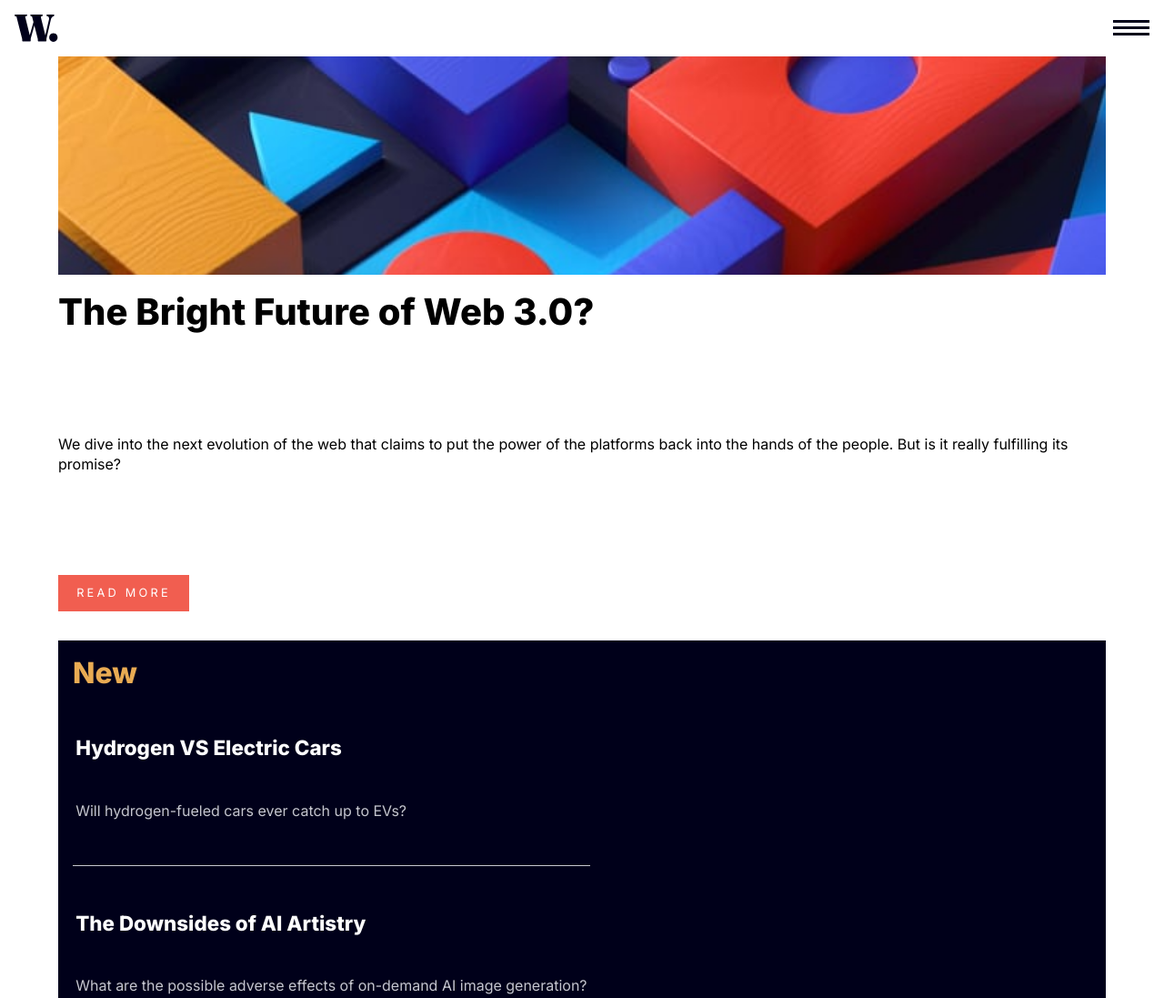
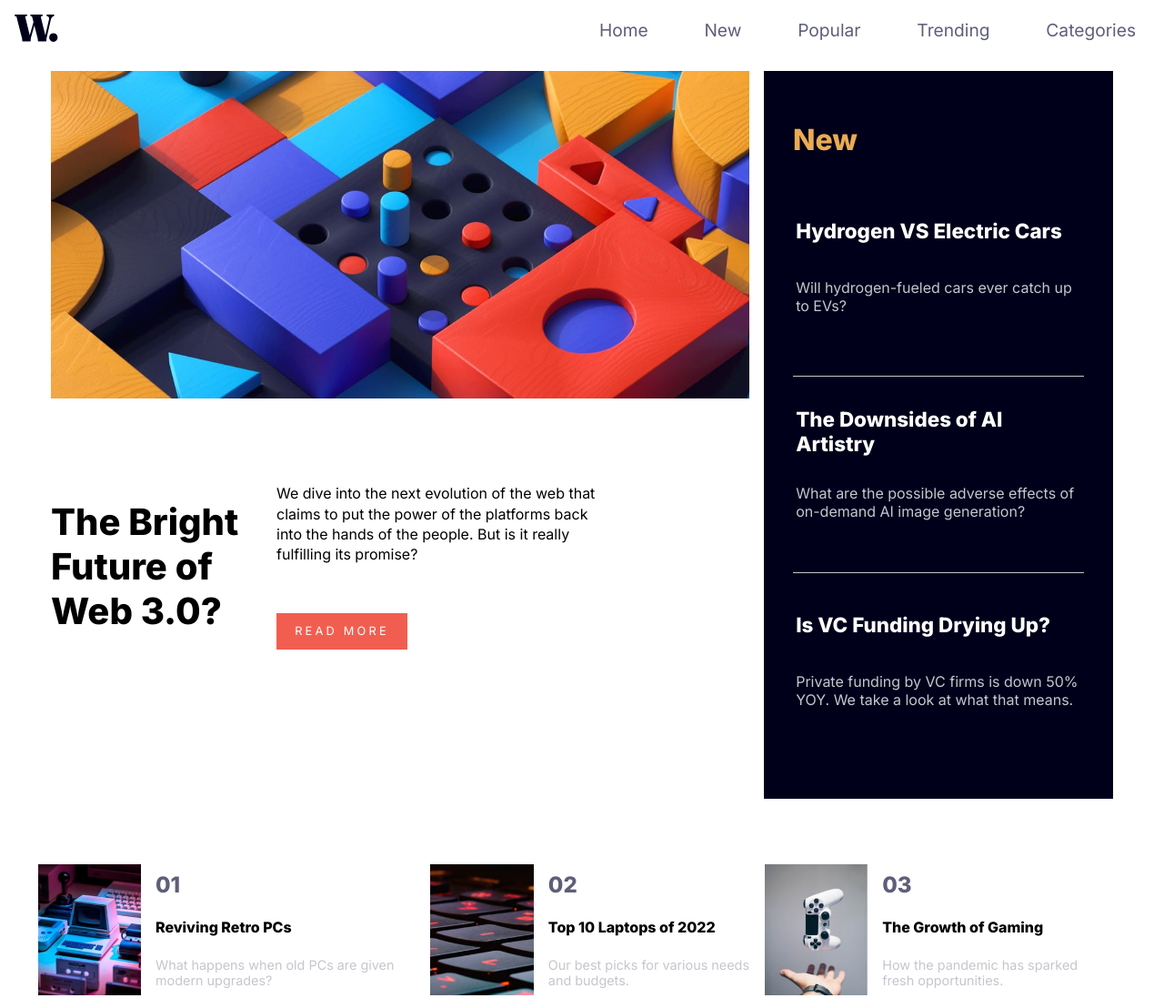
Before and after one commit to ehtachi/newspage-home, a plain HTML site: page index.html in a window 1280 px wide. Shown: the top 1097 px of the page at 91% size. Drawn offline with Linux system fonts and the light colour scheme.

Commit message:
completed project

```diff
--- a/app.js
+++ b/app.js
@@ -5,11 +5,14 @@ let body = document.body;
 
 btn.forEach((e) => {
     e.addEventListener("click", () => {
-        nav.classList.toggle("hide");
+        nav.classList.toggle("show");
+        // nav.style.transiton = "all 1s"
         shadow.classList.toggle("hide");
+        // shadow.style.transiton = "all 1s"
+
 
         //to prevent scrolling when menu is open
-        if(!nav.classList.contains("hide")){
+        if(nav.classList.contains("show")){
             body.style.overflow = "hidden";
         } else {
             body.style.overflow = "auto";
@@ -18,10 +21,12 @@ btn.forEach((e) => {
 })
 
 shadow.addEventListener("click", () => {
-        nav.classList.toggle("hide");
+        nav.classList.toggle("show");
         shadow.classList.toggle("hide");
+        // nav.style.transiton = "all 1s"
+        // shadow.style.transiton = "all 1s"
 
-        if(!nav.classList.contains("hide")){
+        if(nav.classList.contains("show")){
             body.style.overflow = "hidden";
         } else {
             body.style.overflow = "auto";
--- a/index.html
+++ b/index.html
@@ -22,7 +22,7 @@
   <div class="navbar">
     <img src="./assets/images/logo.svg" alt="logo" class="logo">
     <img src="./assets/images/icon-menu.svg" alt="menu-bar" class="menu">
-    <div class="nav-list hide">
+    <div class="nav-list">
       <img src="./assets/images/icon-menu-close.svg" alt="menu-close" class="menu">
       <ul>
         <li><a href="#">Home</a></li>
@@ -34,34 +34,44 @@
     </div>
   </div>
 
+  <div class="grid">
+    <div class="web3-container">
       <div class="web3-img"></div>
       <div class="headline">
       <h1>The Bright Future of Web 3.0?</h1>
+      <div class="inner-box">
         <p>We dive into the next evolution of the web that claims to put the power of the platforms back into the hands of the people. But is it really fulfilling its promise?</p>
         <button>READ MORE</button>
+      </div>
+    </div>
     </div>
 
     <div class="new">
       <h1 class="yel">New</h1>
       <div class="text-content">
-      <h2> Hydrogen VS Electric Cars</h2>
+          <a href="#" class="links">
+          <h2>Hydrogen VS Electric Cars</h2>
+        </a>
         <p>Will hydrogen-fueled cars ever catch up to EVs?</p>
       </div>
       <div class="text-content">
-      <h2 class="bar">
-        The Downsides of AI Artistry
-      </h2>
+          <a href="#" class="links bar">
+            <h2>The Downsides of AI Artistry</h2>
+          </a>
         <p>
           What are the possible adverse effects of on-demand AI image generation?
         </p>
       </div>
       <div class="text-content">
-      <h2 class="bar">
+          <a href="#" class="links bar">
+            <h2>
               Is VC Funding Drying Up?
             </h2>
+          </a>
         <p>
           Private funding by VC firms is down 50% YOY. We take a look at what that means.
         </p>
+      </div>
     </div>
   </div>
 
@@ -105,58 +115,5 @@
   </div>
 
 
-
-
-
-
-
-
-
-
-
-
-
-
-
-
-
-
-
-  <!-- Home
-  New
-  Popular
-  Trending
-  Categories
-
-  The Bright Future of Web 3.0?
-
-  We dive into the next evolution of the web that claims to put the power of the platforms back into the hands of the people.
-  But is it really fulfilling its promise?
-
-  Read more
-
-  New
-
-  Hydrogen VS Electric Cars
-  Will hydrogen-fueled cars ever catch up to EVs?
-
-  The Downsides of AI Artistry
-  What are the possible adverse effects of on-demand AI image generation?
-
-  Is VC Funding Drying Up?
-  Private funding by VC firms is down 50% YOY. We take a look at what that means.
-
-  01
-  Reviving Retro PCs
-  What happens when old PCs are given modern upgrades?
-
-  02
-  Top 10 Laptops of 2022
-  Our best picks for various needs and budgets.
-
-  03
-  The Growth of Gaming
-  How the pandemic has sparked fresh opportunities. -->
-
 </body>
 </html>
--- a/style.css
+++ b/style.css
@@ -4,6 +4,11 @@
     box-sizing: border-box;
     font-family: 'Inter', sans-serif;
 }
+
+body{
+    max-width: 100vw;
+}
+
 
 .navbar{
     /* border: 2px solid red; */
@@ -24,13 +29,16 @@
     top: 0;
     height: 100vh;
     width: 70vw;
-    display: flex;
-    background-color: white;
-    justify-content: flex-start;
-    align-items: center;
-    /* display: none; */
+    display: none;
 }
 
+.show{
+    background-color: white;
+    display: flex;
+    flex-direction: column;
+    justify-content: center;
+    align-items: center;
+}
 .shadow{
     /* border: 2px solid pink; */
     width: 30vw;
@@ -54,9 +62,10 @@
     justify-content: space-evenly;
 }
 
+
 .nav-list a{
     text-decoration: none;
-    color: black;
+    color: hsl(236, 13%, 42%);
     transition: 0.2s all;
 }
 
@@ -83,8 +92,16 @@
     /* border: 2px solid green; */
     display: flex;
     flex-direction: column;
-    justify-content: space-between;
+    justify-content: space-evenly;
     align-items: flex-start;
+}
+
+.inner-box{
+    display: flex;
+    flex-direction: column;
+    justify-content: space-evenly;
+    /* border: 2px solid red; */
+    height: 8rem;
 }
 
 .headline h1{
@@ -211,3 +228,138 @@
     font-size: 0.9rem;
     color: hsl(233, 8%, 79%);
 }
+
+button:hover{
+    background-color: black;
+    width: 12rem;
+}
+
+.text-content a{
+    color: white;
+    text-decoration: none;
+}
+
+@media screen and (min-width: 768px) {
+    .nav-list{
+        display: flex;
+    }
+
+    .navbar{
+        /* border: 2px solid green; */
+        display: flex;
+        justify-content: space-between;
+        align-items: center;
+        /* padding-left: 2rem; */
+    }
+
+    .nav-list ul{
+        right: 0;
+        position: absolute;
+        /* border: 2px solid red; */
+        flex-direction: row;
+        height: 3.8rem;
+        justify-content: space-around;
+        align-items: center;
+        max-width: 700px;
+    }
+
+    .nav-list a{
+        font-size: 1.2rem;
+    }
+
+    .nav-list img{
+        display: none;
+    }
+
+    .navbar .menu{
+        display: none;
+    }
+
+    .grid{
+        margin: 0 auto;
+        width: 95vw;
+        padding: 1rem;
+        /* border: 2px solid red; */
+        display: flex;
+        justify-content: space-around;
+        align-items: flex-start;
+        min-height: 70vh;
+    }
+
+    .new{
+        width: 30vw;
+        /* border: 2px solid blue; */
+        margin: 0;
+        height: 100vh;
+        padding: 2rem;
+    }
+
+    .web3-container{
+        /* border: 2px solid green; */
+        width: 60vw;
+        margin: 0;
+        height: 85vh;
+    }
+
+    .web3-img{
+        width: 100%;
+        background-image: url(./assets/images/image-web-3-desktop.jpg);
+        height: 45vh;
+    }
+
+    .headline{
+        padding: 3rem;
+        /* border: 2px solid orange; */
+        width: 100%;
+        /* height: 80vh; */
+        display: flex;
+        flex-direction: row;
+        justify-content: flex-start;
+        align-items: center;
+        padding-left: 0;
+        /* padding-bottom: 0; */
+    }
+
+    .headline h1{
+        display: flex;
+        justify-content: center;
+        align-items: center;
+        height: 90%;
+        /* border: 2px solid red; */
+        width: 30%;
+    }
+
+    .inner-box{
+        padding: 2rem;
+        /* border: 2px solid pink; */
+        width: 60%;
+        height: 90%;
+        display: flex;
+        flex-direction: column;
+        justify-content: space-between;
+        align-items: flex-start;
+    }
+
+    .inner-box button{
+        margin-top: 0.5rem;
+    }
+
+    .other-news{
+        /* border: 1px solid blue; */
+        flex-direction: row;
+        height: 35vh;
+        width: 96vw;
+        display: flex;
+        justify-content: space-between;
+        padding: 1rem;
+        align-items: flex-start;
+        /* padding-top: 0; */
+    }
+
+    .pic-info{
+        width: 100%;
+        /* border: 2px solid green; */
+        height: 20vh;
+        /* margin-right: 5rem; */
+    }
+}
```
Lines whose indentation alone changed are shown as unchanged.
